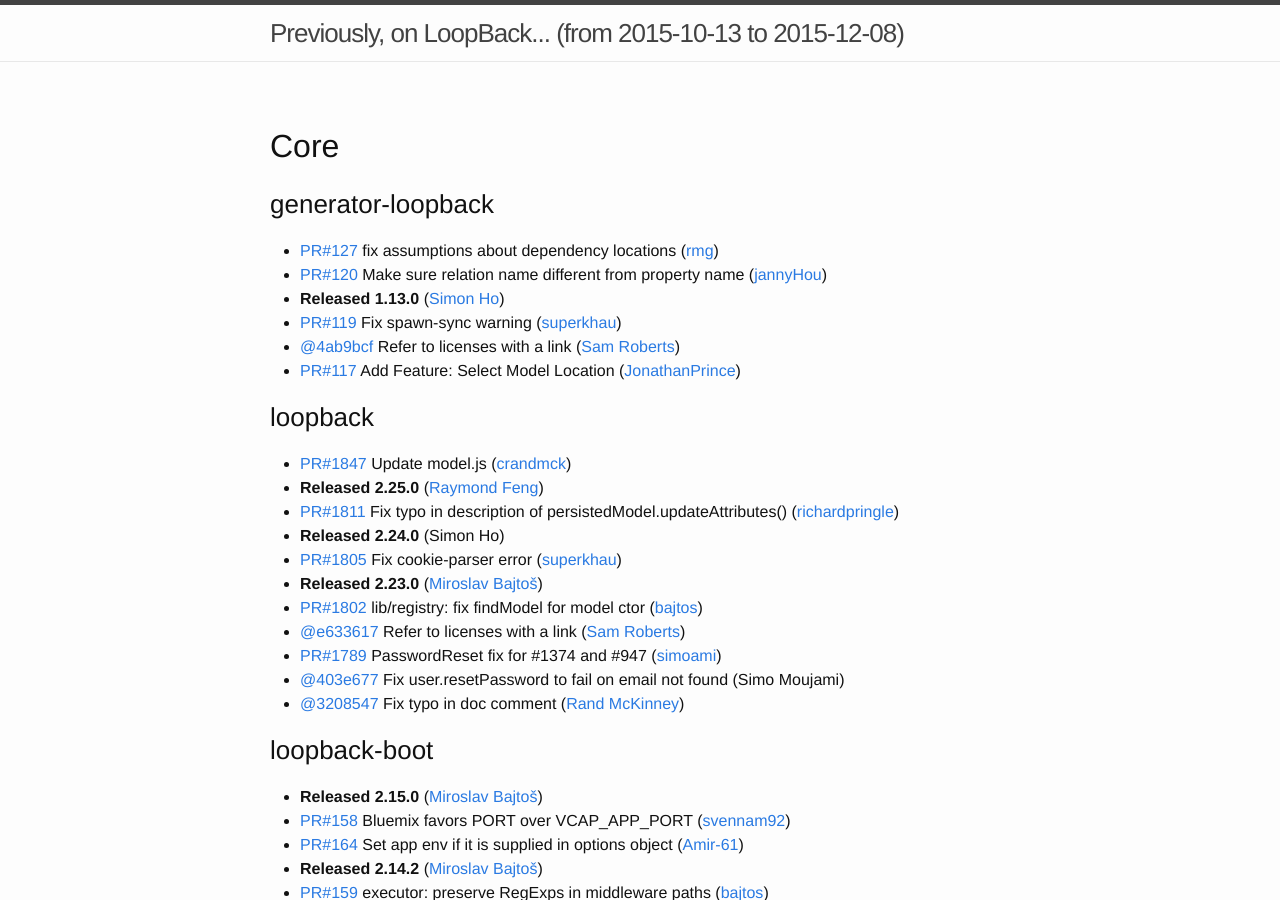
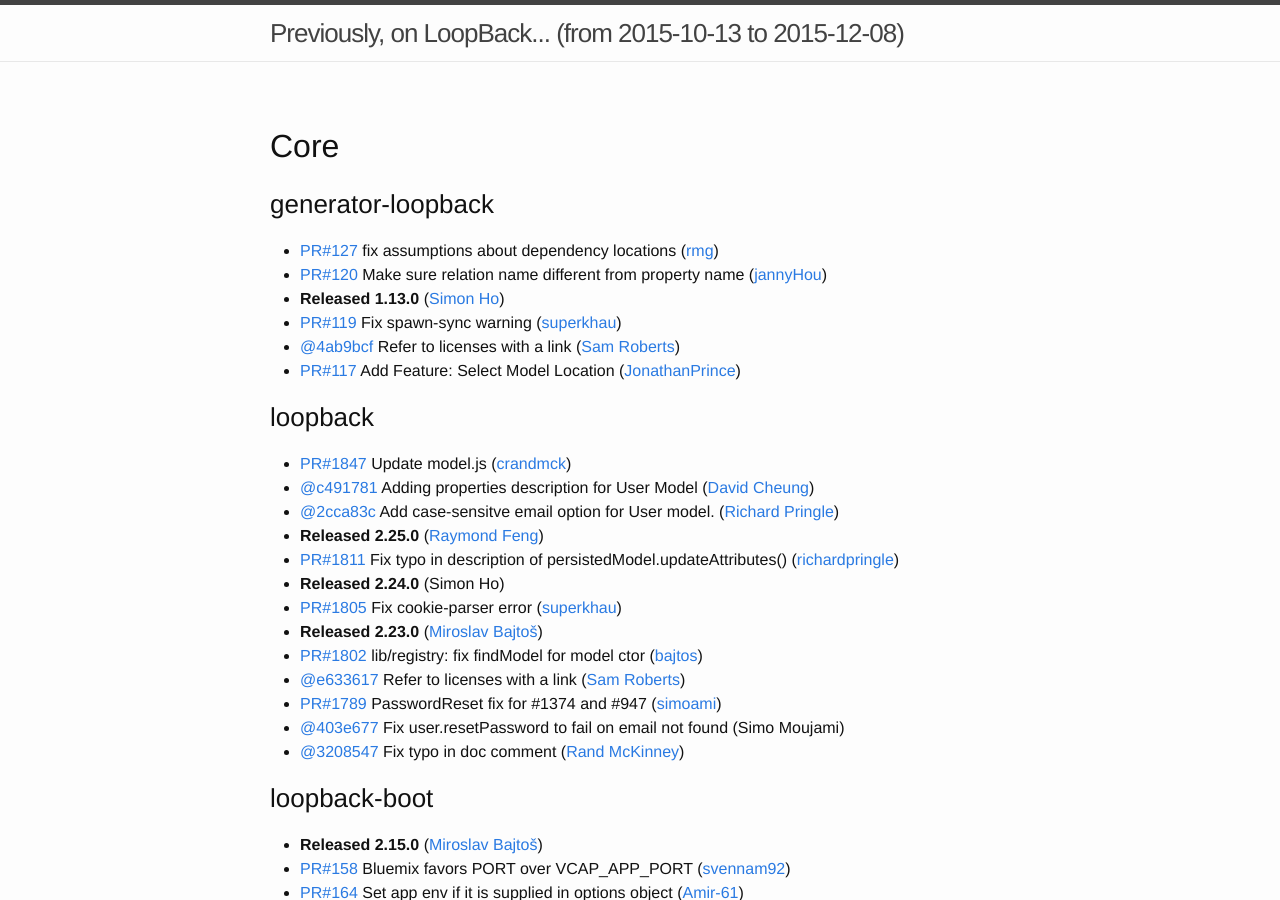
Before and after one commit to strongloop/loopback, a Jekyll site: the page built from index.md, in a window 1280 px wide and 900 px high. Built offline with Jekyll 4.4.1, drawn with Linux system fonts in a browser that asks for light colours.

Commit message:
Update changelog

```diff
--- a/index.md
+++ b/index.md
@@ -16,6 +16,8 @@
 
 ### loopback
  * [PR#1847](https://github.com/strongloop/loopback/pull/1847) Update model.js ([crandmck](https://github.com/crandmck))
+ * [@c491781](https://github.com/strongloop/loopback/commit/c4917819af01f56cfeabfeb16d7bfd4e5cfbd4e0) Adding properties description for User Model ([David Cheung](https://github.com/davidcheung))
+ * [@2cca83c](https://github.com/strongloop/loopback/commit/2cca83c4fff718a7fbf0f69e009d985eb9be7c16) Add case-sensitve email option for User model. ([Richard Pringle](https://github.com/richardpringle))
  * **Released 2.25.0** ([Raymond Feng](https://github.com/raymondfeng))
  * [PR#1811](https://github.com/strongloop/loopback/pull/1811) Fix typo in description of persistedModel.updateAttributes() ([richardpringle](https://github.com/richardpringle))
  * **Released 2.24.0** (Simon Ho)
```
